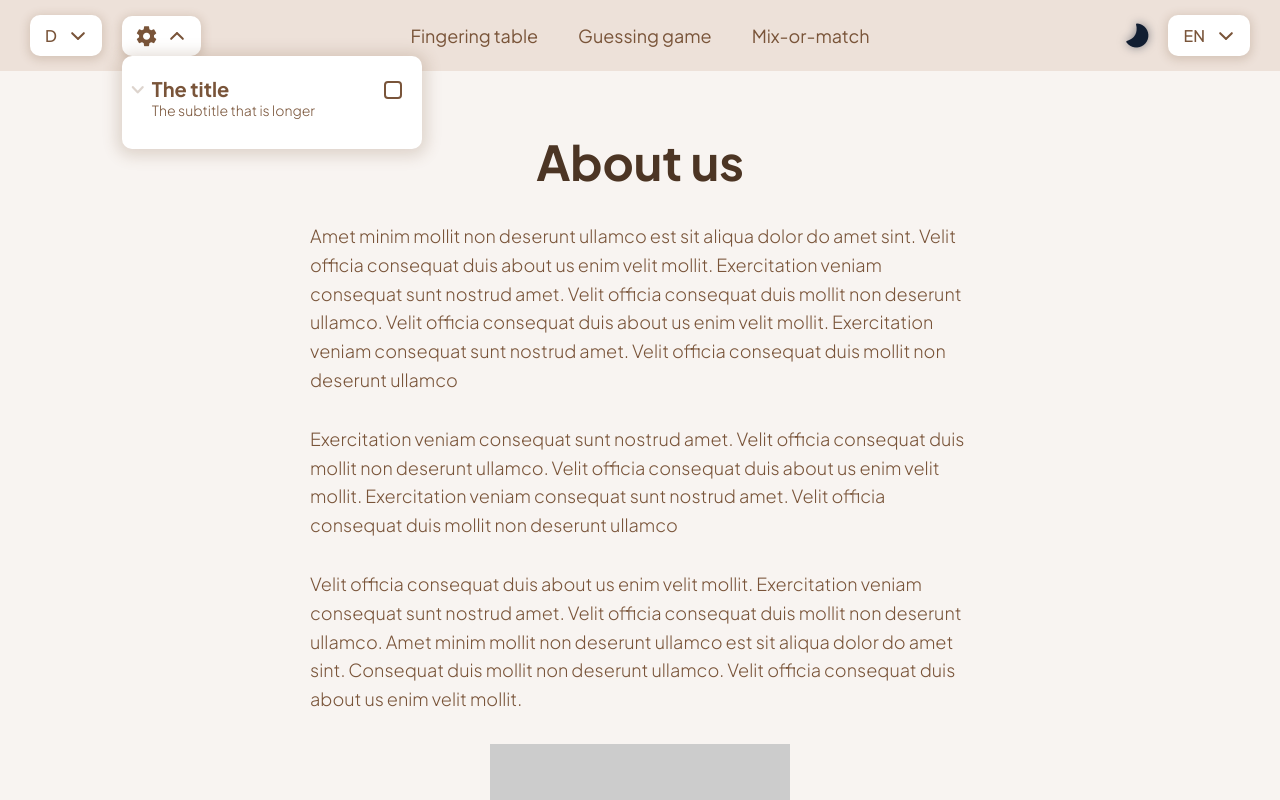
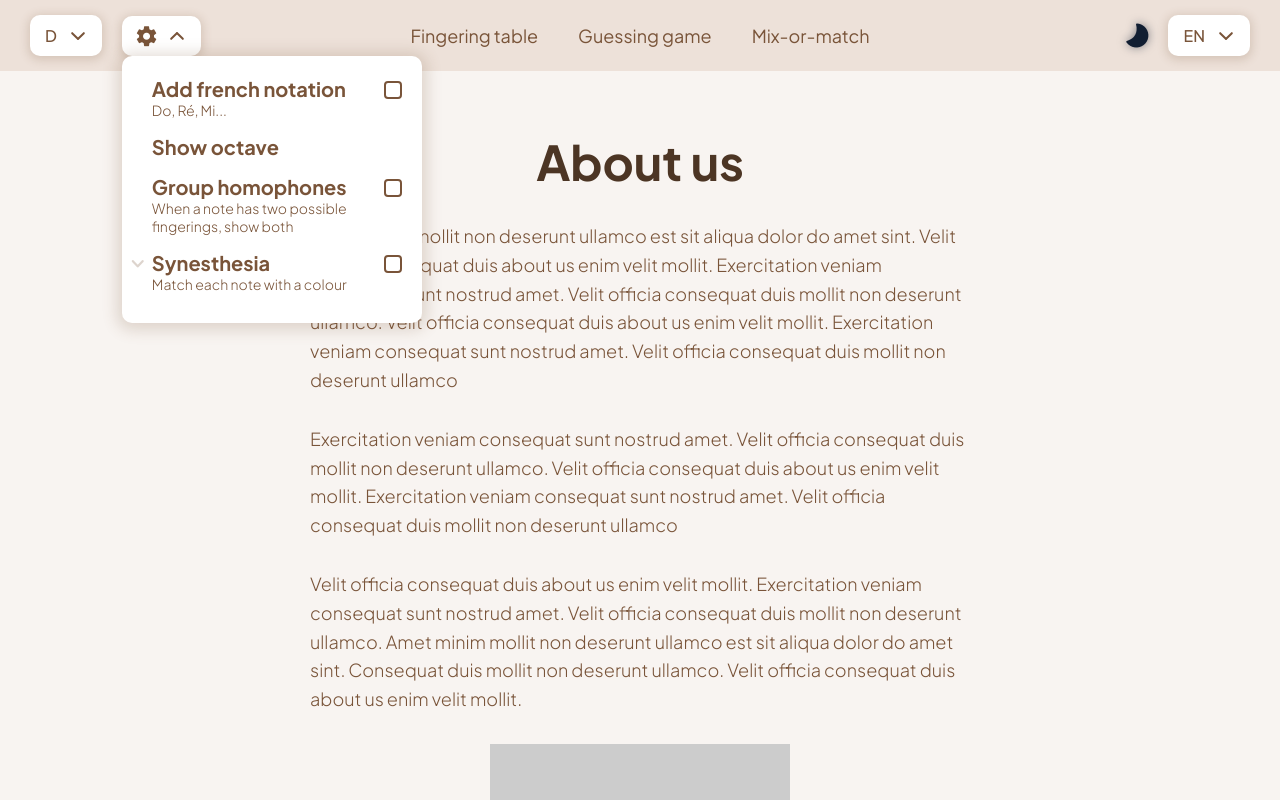
Before and after one commit to PetitChampi/whistle-buddy, a Vue app: page /about in a window 1280 px wide. Both pictures are taken after a click on the element 161 px from the left and 35 px from the top of the page. Shown: the top 800 px of the page. Built offline with nearby package versions, Linux system fonts and the light colour scheme.

Commit message:
Finished up general params dropdown

```diff
--- a/src/components/SettingsGroup.vue
+++ b/src/components/SettingsGroup.vue
@@ -2,11 +2,12 @@
   <div class="group">
     <header class="group-header">
       <div
+        v-if="props.accordion"
         class="group-header-icon"
         :class="{ flipped: props.accordion && !closed }"
         @click="toggleAccordion"
       >
-        <span class="icon-chevron_down" v-if="props.accordion"></span>
+        <span class="icon-chevron_down"></span>
       </div>
       <div class="group-header-text">
         <h2 class="group-header-text-title">{{ title }}</h2>
@@ -21,7 +22,7 @@
     </header>
     <div
       class="group-content"
-      :class="{ closed: props.accordion && closed }"
+      :class="{ closed: closed }"
       ref="accContent"
     >
       <div class="group-content-inner">
@@ -41,8 +42,7 @@ const props = defineProps({
     required: true
   },
   subtitle: {
-    type: String,
-    required: true
+    type: String
   },
   accordion: {
     type: Boolean,
--- a/src/components/molecules/RadioInput.vue
+++ b/src/components/molecules/RadioInput.vue
@@ -60,7 +60,7 @@ function toggle() {
 
   label {
     display: flex;
-    gap: 5px;
+    gap: 10px;
     align-items: center;
     cursor: pointer;
     user-select: none;
@@ -75,19 +75,21 @@ function toggle() {
       background-color: var(--intensified-bg);
       outline: 2px solid var(--text-standard);
       border-radius: 50px;
+      margin: 2px;
     }
   }
 
   &.small {
     label {
       font-size: .875rem;
-      gap: 5px;
+      gap: 7px;
       font-weight: unset;
 
       &::before {
         height: 13px;
         width: 13px;
         outline: 1px solid var(--text-standard);
+        margin: 1px;
       }
     }
   }
--- a/src/components/molecules/SettingsDropdown.vue
+++ b/src/components/molecules/SettingsDropdown.vue
@@ -6,13 +6,39 @@
     <template v-slot:dropdown-content>
       <div class="settings-container">
         <SettingsGroup
-          title="The title"
-          subtitle="The subtitle that is longer"
+          title="Add french notation"
+          subtitle="Do, Ré, Mi..."
+          hasCheckbox
+        />
+
+        <SettingsGroup
+          v-if="route.name !== 'guessingGame' && route.name !== 'mixOrMatch'"
+          title="Show octave"
+        >
+          <template v-slot:content>
+            <div class="radio-group">
+              <RadioInput v-model="showOctave" groupName="octave" value="lower" label="1" small />
+              <RadioInput v-model="showOctave" groupName="octave" value="higher" label="2" small />
+              <RadioInput v-model="showOctave" groupName="octave" value="both" label="1 + 2" small />
+            </div>
+          </template>
+        </SettingsGroup>
+
+        <SettingsGroup
+          v-if="route.name !== 'guessingGame' && route.name !== 'mixOrMatch'"
+          title="Group homophones"
+          subtitle="When a note has two possible fingerings, show both"
+          hasCheckbox
+        />
+
+        <SettingsGroup
+          title="Synesthesia"
+          subtitle="Match each note with a colour"
           hasCheckbox
           accordion
         >
           <template v-slot:content>
-            bruhh
+            Insert colour pickers here
           </template>
         </SettingsGroup>
       </div>
@@ -23,6 +49,13 @@
 <script setup>
 import Dropdown from "@/components/molecules/Dropdown.vue";
 import SettingsGroup from "@/components/SettingsGroup.vue";
+import RadioInput from "@/components/molecules/RadioInput.vue";
+import { ref } from "@vue/reactivity";
+import { useRoute } from "vue-router";
+
+const route = useRoute();
+
+const showOctave = ref("");
 </script>
 
 <style lang="scss" scoped>
@@ -33,5 +66,12 @@ import SettingsGroup from "@/components/SettingsGroup.vue";
   padding: 20px 20px 30px 30px;
   width: 300px;
   max-width: 100%;
+  display: flex;
+  flex-direction: column;
+  gap: 15px;
+}
+.radio-group {
+  display: flex;
+  gap: 30px;
 }
 </style>
```
